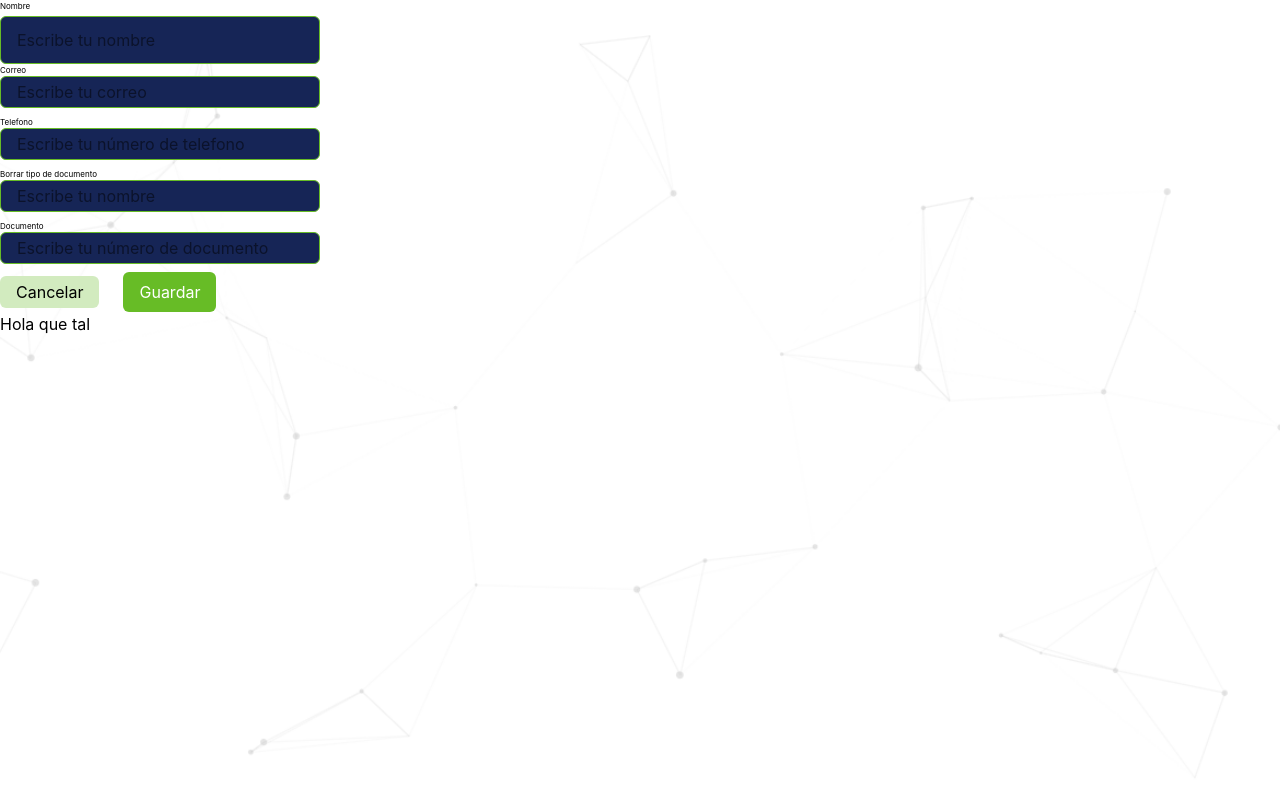
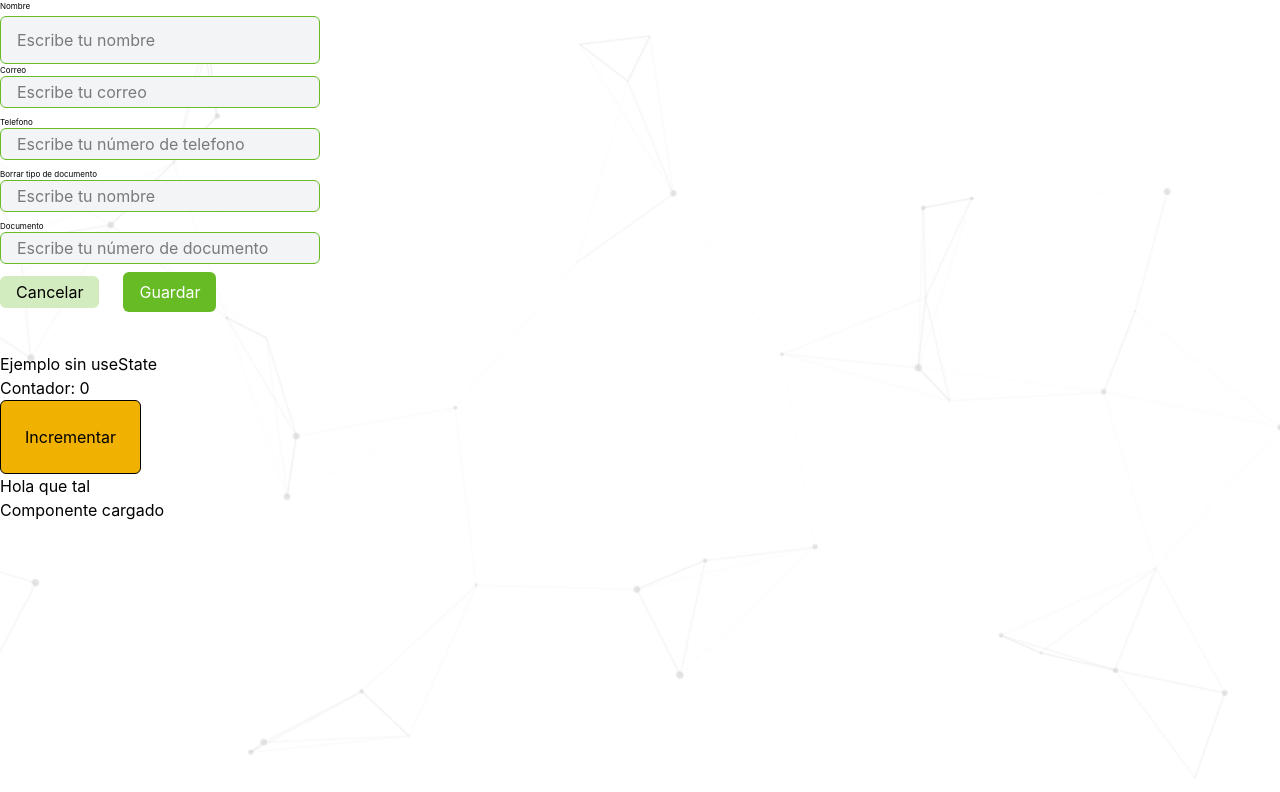
Before and after one commit to Yellownight-bit/3172293-react-in-class, a React (Vite) app: page /auth in a window 1280 px wide. Shown: the top 792 px of the page. Built offline with nearby package versions, Linux system fonts and the light colour scheme.

Commit message:
feat(hooks): se crearon dos componentes para implementar el hook useState

```diff
--- /dev/null
+++ b/src/shared/components/DeleteCounter.jsx
@@ -0,0 +1,15 @@
+// Componente para entender el hook useState
+import { useState } from "react";
+
+export default function DeleteCounter(){
+
+    //Creamos el estado
+    const [count, setCount] = useState(0);
+
+    return(
+        <div>
+            <p>Contador: {count}</p>
+            <button onClick={() => setCount(count +1 )} className="border p-6 rounded-md">Incrementar</button>
+        </div>
+    )
+}
--- /dev/null
+++ b/src/shared/components/DeleteCounter2.jsx
@@ -0,0 +1,18 @@
+// Ejemplo de un contador sin usar estados
+
+export default function DeleteCounter2(){
+
+    let count = 0;
+
+    const increment = () => {
+        count = count + 1;
+        console.log("Nuevo valor es: ", count)
+    }
+
+    return(
+        <div>
+            <p>Contador: {count}</p>
+            <button onClick={increment} className="border p-6 rounded-md bg-yellow-500">Incrementar</button>
+        </div>
+    )
+}
--- /dev/null
+++ b/src/shared/components/EffectDemo.jsx
@@ -0,0 +1,20 @@
+// EffectDemo.jsx
+// Efecto con array vacio, osea sin dependencias, este efecto se ejecuta una sola vez y esto ocurre cuadno el componente se monta por primera vez
+
+
+import { useEffect, useState } from "react";
+
+export default function EffectDemo() {
+    const [message, setMessage] = useState("Cargando....")
+
+    useEffect(() => {
+
+        setTimeout(() => {
+            setMessage("Componente cargado")
+        }, 2000);
+
+    },[]);
+
+    return <h1>{message}</h1>
+
+}
--- a/src/shared/components/Input.jsx
+++ b/src/shared/components/Input.jsx
@@ -10,7 +10,7 @@
         // Estos valroes deben ser cin variables
         primary: `
             border-brand
-            bg-blue-950
+            bg-gray-100
         `,
         secondary: `
             border-red-950
--- a/src/shared/index.js
+++ b/src/shared/index.js
@@ -4,3 +4,7 @@
 // Componenetes
 export {default as Input} from "./components/Input";
 export {default as Button} from "./components/Button";
+// export {default as DeteleCounter} from "./components/DeleteCounter";
+export {default as DeteleCounter2} from "./components/DeleteCounter2";
+
+export {default as EffectDemo} from "./components/EffectDemo";
--- a/src/shared/layouts/AuthLayout.jsx
+++ b/src/shared/layouts/AuthLayout.jsx
@@ -2,6 +2,8 @@
 import authBg from "@/assets/images/bg-1.png";
 import { Input } from "@/shared";
 import { Button } from "@/shared";
+import DeleteCounter2 from "../components/DeleteCounter2";
+import EffectDemo from "../components/EffectDemo";
 
 export default function AuthLayout() {
   return (
@@ -69,10 +71,19 @@
 
               >Guardar
               </Button>
-            </div>
+            </div>{/* actions */}
 
+            {/*Implementacion del estado useState*/}
+
+          <div className="mt-10">
+            <h1>Ejemplo sin useState</h1>
+            <DeleteCounter2/>
+
+          </div>
 
             <h1>Hola que tal</h1>
+
+            <EffectDemo/>
           <Outlet />
         </main>
       </div>
```
